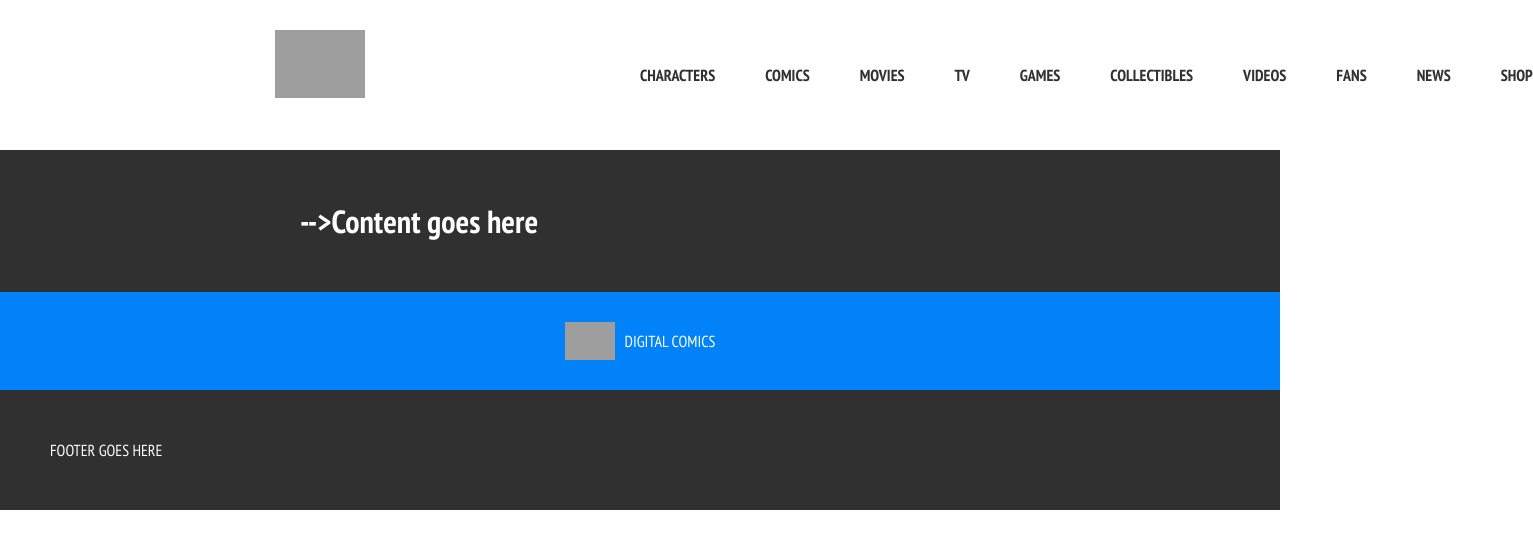
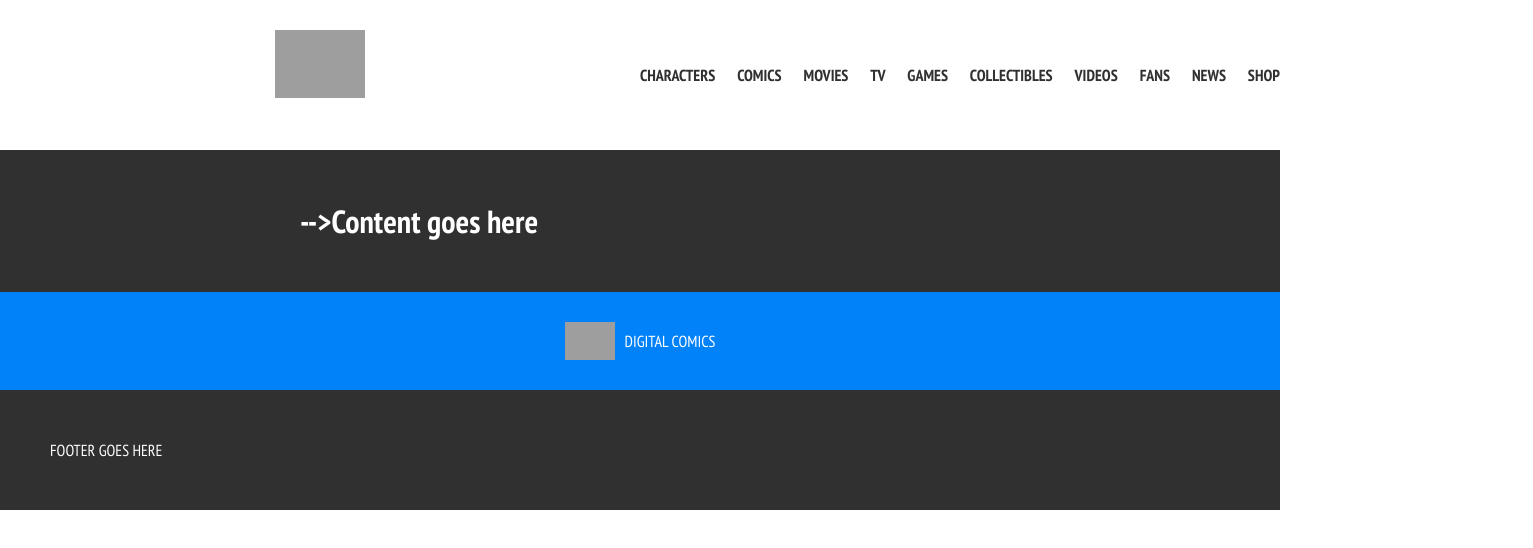
Before and after one commit to alessandroNessi/vue-dc-comics, a Vue app: page / in a window 1280 px wide. Shown: the top 548 px of the page, 1533 px wide, since content can reach past the window. Built offline with nearby package versions, Linux system fonts and the light colour scheme; grey boxes are pictures that could not be loaded.

Commit message:
fixed header

```diff
--- a/src/components/Header.vue
+++ b/src/components/Header.vue
@@ -8,7 +8,8 @@
     <nav>
       <ul class="options">
         <!-- @click="selectOption(index)"  -->
-        <li v-for="(option, index) in options" :key="index" class="option"><a @click="option.selected=true" :class="{selected: option.selected}" :href="option.url">{{option.text}}</a></li>
+        <!-- @click="option.selected? option.selected=false: option.selected=true" -->
+        <li v-for="(option, index) in options" :key="index" class="option"><a @click="optionSelected===false ? option.selected=true : options[optionSelected].selected=false; optionSelected=index; option.selected=true" :class="{selected: option.selected}" :href="option.url">{{option.text}}</a></li>
       </ul>
     </nav>
   </div>
@@ -30,7 +31,7 @@
     // },
     data(){
       return {
-        // optionSelected: false,
+        optionSelected: false,
         options: [
           {
             text: "CHARACTERS",
@@ -99,6 +100,8 @@
   .container{
     height: $height;
     display: flex;
+    max-width: 1400px;
+    margin: auto;
     .logo__container, nav{
       width: 50%;
     }
@@ -117,6 +120,7 @@
       .options{
         height: 100%;
         display: flex;
+        justify-content: space-between;
         .option{
           a{
             font-weight: 700;
@@ -125,7 +129,6 @@
           color:$main__gray;
           height: 100%;
           line-height: $height;
-          margin-right: 50px;
         }
       }
     }
```
